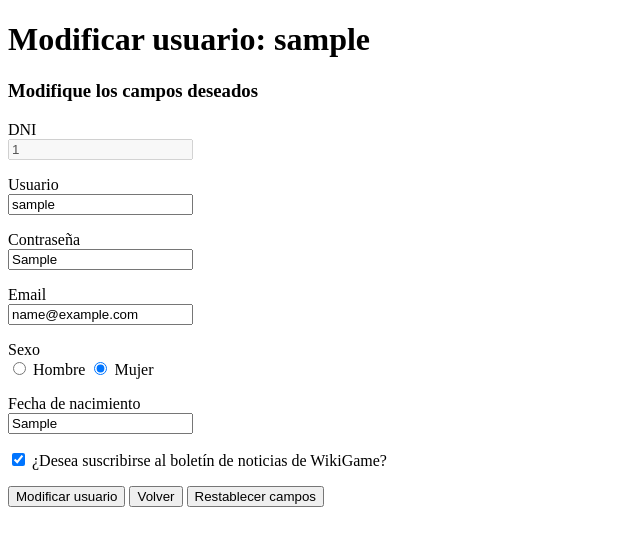
After one commit to AlvaroGonzalezChamorro/Proyecto_AlvaroGonzalezChamorro, a PHP site: page /modificarUsuario.php in a window 1280 px wide. The commit adds this page. Shown: the top 546 px of the page, without its empty margins (0-640 px from the left). Run offline with PHP 8.4, Linux system fonts and the light colour scheme; the visitor is signed in with stand-in values (Sample User, id 1); tables that the repository leaves empty or names only in its code hold one stand-in row (values such as "Sample post").

Commit message:
modificaciones generales + modificar + eliminar usuario

```diff
--- a/index.php
+++ b/index.php
@@ -63,7 +63,11 @@
             header("location: principal.php");
         }
         else {
-            echo "Usuario <b>" . $usuario . "</b> y contrasena <b>" . $contrasena . "</b> no coinciden";
+?>
+            <script>
+                    alert("No coindice el usuario y la contraseña");
+            </script>
+<?php
         }
 
     }
--- /dev/null
+++ b/modificarUsuario.php
@@ -0,0 +1,136 @@
+<?php session_start(); ?>
+<!DOCTYPE html>
+<html lang="es">
+<head>
+    <meta charset="UTF-8">
+    <meta http-equiv="X-UA-Compatible" content="IE=edge">
+    <meta name="viewport" content="width=device-width, initial-scale=1.0">
+    <title>Modificar usuario</title>
+</head>
+<body>
+
+<?php
+
+    $host="localhost";
+    $user="root";
+    $pwd="iaw";
+    $nombreBD="alvarogonzalezchamorro_bd_final";
+
+    $link=mysqli_connect($host,$user,$pwd);
+
+    mysqli_select_db($link,$nombreBD);
+
+    $usuario = $_SESSION['usuario'];
+
+    $consulModificar = "SELECT * FROM usuario WHERE usuario='$usuario';";
+    $resulModificar = mysqli_query($link, $consulModificar);
+
+    $tupla = mysqli_fetch_array($resulModificar);
+
+    $dni = $tupla[0];
+    $contrasena = $tupla[2];
+    $email = $tupla[3];
+    $sexo = $tupla[4];
+    $fec_nac = $tupla[5];
+    $boletin = $tupla[6];
+
+?>
+
+    <h1> Modificar usuario: <?php echo $usuario ?> </h1>
+
+    <h3> Modifique los campos deseados </h3>
+
+    <form action="" method="POST">
+
+        <p>
+            DNI <br>
+            <input type="text" name="dni" value="<?php echo $dni ?>" disabled>
+        </p>
+
+        <p>
+            Usuario <br>
+            <input type="text" name="usuario" value="<?php echo $usuario ?>">
+        </p>
+
+        <p>
+            Contraseña <br>
+            <input type="text" name="contrasena" value="<?php echo $contrasena ?>">
+        </p>
+
+        <p>
+            Email <br>
+            <input type="text" name="email" value="<?php echo $email ?>">
+        </p>
+
+<?php
+
+    if($sexo == 'H'){
+?>
+        <p>
+            Sexo <br>
+            <input type="radio" name="sexo" value="H" checked> Hombre
+            <input type="radio" name="sexo" value="M"> Mujer
+        </p>
+<?php
+    } else {
+?>
+    <p>
+        Sexo <br>
+        <input type="radio" name="sexo" value="H"> Hombre
+        <input type="radio" name="sexo" value="M" checked> Mujer
+    </p>
+<?php
+    }
+?>
+
+        <p>
+            Fecha de nacimiento <br>
+            <input type="text" name="fec_nac" value="<?php echo $fec_nac ?>">
+        </p>
+
+        <p>
+            <input type="hidden" name="boletin" value="false">
+            <input type="checkbox" name="boletin" value="true" checked>
+            ¿Desea suscribirse al boletín de noticias de WikiGame?
+        </p>
+
+        <input type="submit" name="modificar" value="Modificar usuario">
+        <input type="submit" name="volver" value="Volver">
+        <input type="reset" name="reset" value="Restablecer campos">
+
+    </form>
+
+<?php
+
+    if(isset($_POST['modificar'])){
+
+        $usuarioMod = $_POST['usuario'];
+        $contrasenaMod = $_POST['contrasena'];
+        $emailMod = $_POST['email'];
+        $sexoMod = $_POST['sexo'];
+        $fec_nacMod = $_POST['fec_nac'];
+        $boletinMod = $_POST['boletin'];
+
+        $modificarUsuario = "UPDATE usuario SET
+            usuario = '$usuarioMod',
+            contrasena = '$contrasenaMod',
+            email = '$emailMod',
+            sexo = '$sexoMod',
+            fec_nac = '$fec_nacMod',
+            boletin = $boletinMod
+            WHERE dni='$dni'
+        ;";
+
+        mysqli_query($link, $modificarUsuario);
+
+?>
+<script>
+        alert("Se ha modificado al usuario correctamente");
+</script>
+<?php
+    }
+
+    if(isset($_POST['volver'])){
+        header('location: principal.php');
+    }
+?>
```
Also changed, not shown: eliminarUsuario.php (added, +70 -0 lines), principal.php (+13 -1 lines), registro.php (+17 -9 lines).
